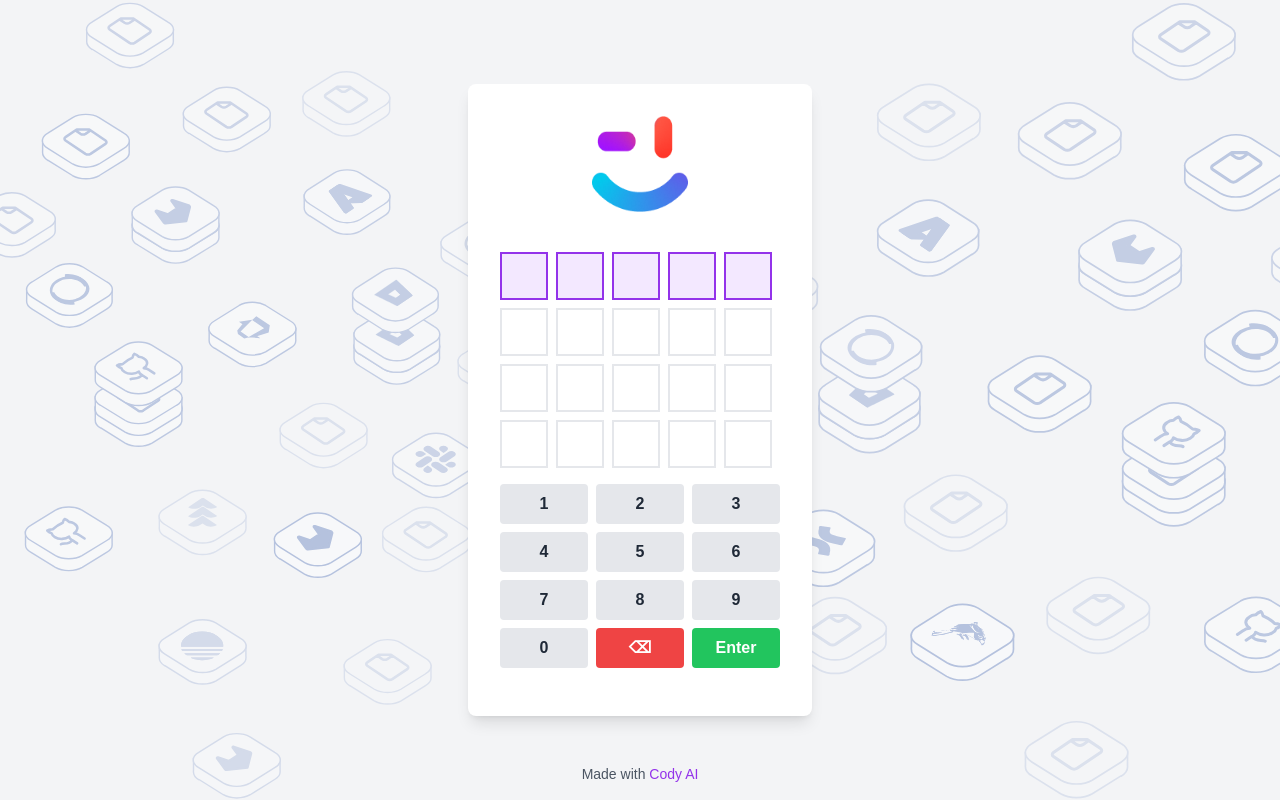
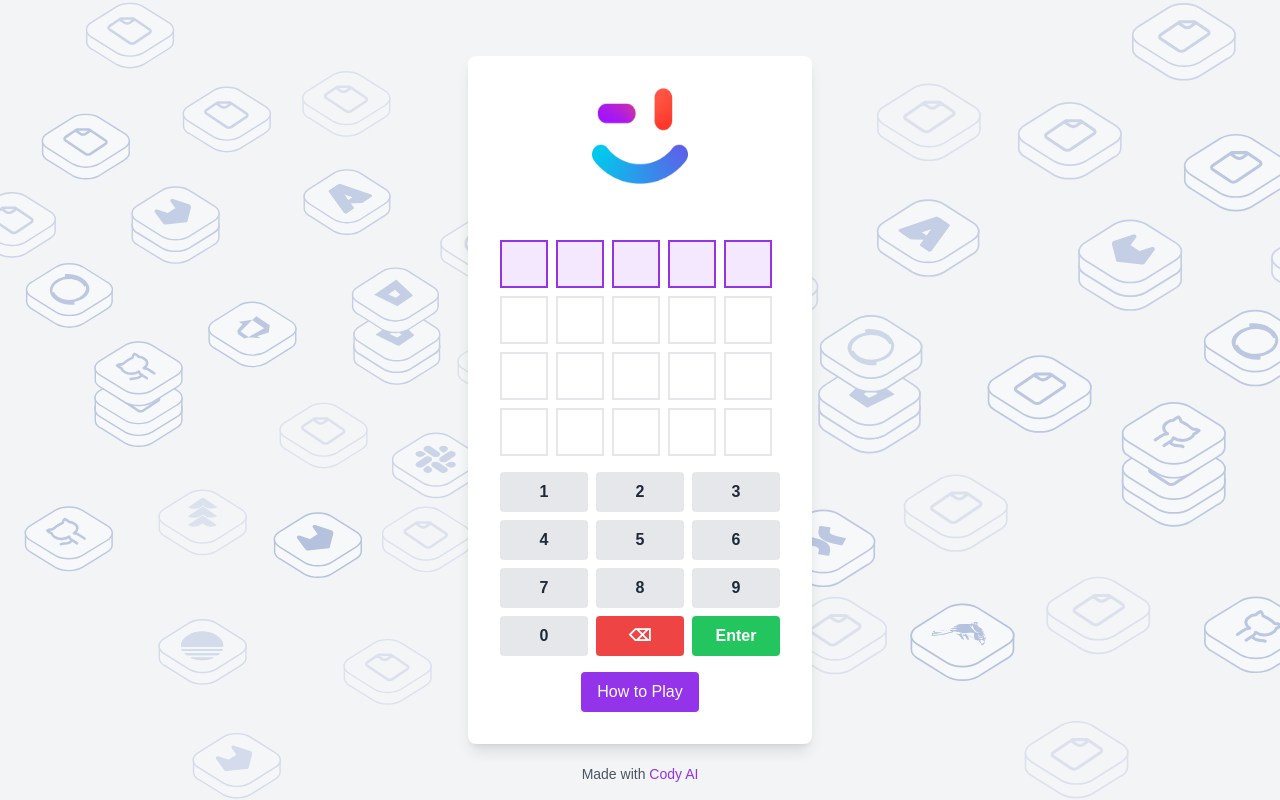
Before and after one commit to kukicado/sg-ato-booth-game, a Next.js app: page / in a window 1280 px wide. Built offline with nearby package versions, Linux system fonts and the light colour scheme.

Commit message:
Add how to play instructions.

```diff
--- a/pages/index.tsx
+++ b/pages/index.tsx
@@ -1,6 +1,32 @@
 import { useState, useEffect } from 'react';
 import ReactConfetti from 'react-confetti';
 import { QRCodeSVG } from 'qrcode.react';
+
+const HowToPlayModal = ({ isOpen, onClose }: { isOpen: boolean; onClose: () => void }) => {
+  if (!isOpen) return null;
+
+  return (
+    <div className="fixed inset-0 bg-black bg-opacity-50 flex items-center justify-center z-50">
+      <div className="bg-white p-6 rounded-lg max-w-md">
+        <h2 className="text-2xl font-bold mb-4">How to Play</h2>
+        <ul className="list-disc list-inside space-y-2 mb-4">
+          <li>Guess the 5-digit code in 4 tries or less</li>
+          <li>After each guess, you'll get feedback:</li>
+          <li className="ml-4">🟩 Green: Correct digit in correct position</li>
+          <li className="ml-4">🟨 Yellow: Correct digit in wrong position</li>
+          <li className="ml-4">⬜ Gray: Digit not in the code</li>
+          <li>Each digit is used only once</li>
+        </ul>
+        <button
+          onClick={onClose}
+          className="bg-purple-600 text-white px-4 py-2 rounded hover:bg-purple-700 w-full"
+        >
+          Got it!
+        </button>
+      </div>
+    </div>
+  );
+};
 
 export default function Home() {
   const [guess, setGuess] = useState('')
@@ -11,6 +37,7 @@ export default function Home() {
   const [previousFeedback, setPreviousFeedback] = useState<string[][]>(Array(4).fill([]));
   const [gameWon, setGameWon] = useState(false)
   const [winningCode, setWinningCode] = useState('')
+  const [isHowToPlayOpen, setIsHowToPlayOpen] = useState(false);
 
   const generateWinningCode = () => {
     const digits = [0, 1, 2, 3, 4, 5, 6, 7, 8, 9]
@@ -103,6 +130,8 @@ export default function Home() {
 
   return (
     <div className="min-h-screen bg-gray-100 text-gray-900 flex flex-col items-center justify-center relative overflow-hidden">
+      {/* Add Modal component */}
+      <HowToPlayModal isOpen={isHowToPlayOpen} onClose={() => setIsHowToPlayOpen(false)} />
       <div className="absolute left-0 top-0 w-1/2 h-full">
         <img src="/left-context-tiles.svg" alt="Left background" className="w-full h-full object-cover" />
       </div>
@@ -112,7 +141,9 @@ export default function Home() {
       <div className="z-10">
         {showConfetti && <ReactConfetti />}
         <div className="bg-white p-8 rounded-lg shadow-lg">
-          <img src='/cody-logo.png' alt="Cody Logo" className="w-24 h-24 mb-10 mx-auto" />
+        <div className="flex flex-col items-center mb-10">
+          <img src='/cody-logo.png' alt="Cody Logo" className="w-24 h-24 mb-4" />
+          </div>
           <div className="mb-4">
           {gameWon && (
             <div className="text-center text-4xl mb-4">
@@ -192,6 +223,14 @@ export default function Home() {
             </button>
           </div>
         )}
+          {!gameWon && (
+          <button
+              onClick={() => setIsHowToPlayOpen(true)}
+              className="bg-purple-600 text-white px-4 py-2 rounded hover:bg-purple-700 mx-auto block"
+            >
+              How to Play
+            </button>
+          )}
           {message && <p className="mt-4 text-xl text-center">{message}</p>}
           {/* Add the Play Again button */}
           {(gameWon || guessesLeft === 0) && (
```
